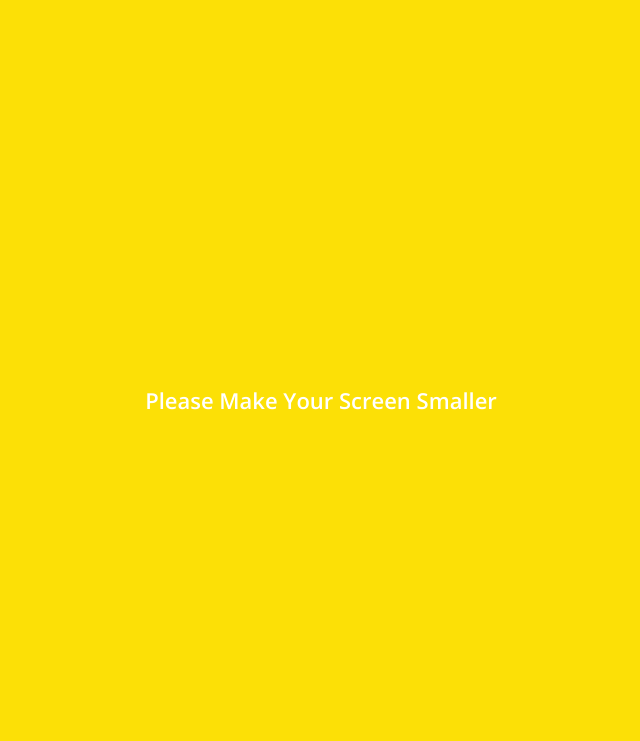
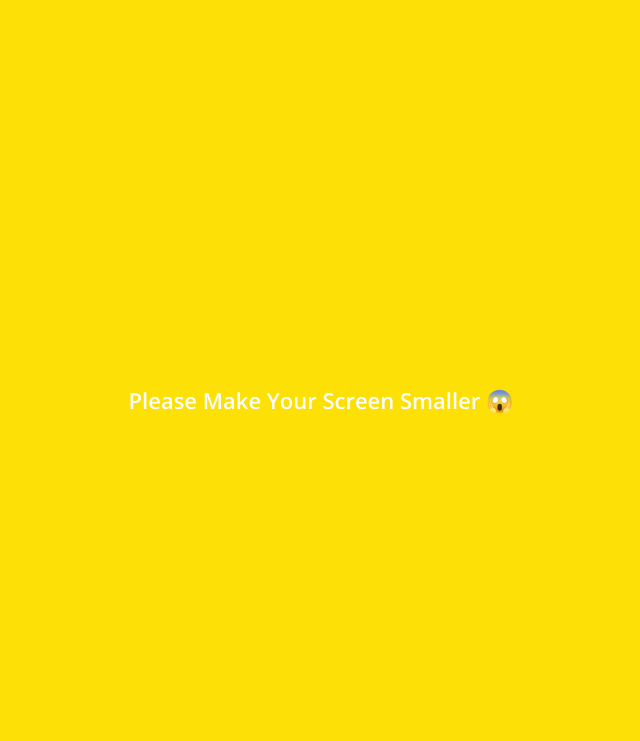
Before and after one commit to osyadh/kakao-clone-2.0, a plain HTML site: page chat.html in a window 1280 px wide. Shown: the top 741 px of the page, without its empty margins (319-959 px from the left). Drawn offline with nearby package versions, Linux system fonts and the light colour scheme.

Commit message:
added emoji
😱

```diff
--- a/chat.html
+++ b/chat.html
@@ -94,7 +94,7 @@
       </div>
     </div>
     <div class="bigScreen">
-      <span class="bigScreen__text">Please Make Your Screen Smaller</span>
+      <span class="bigScreen__text">Please Make Your Screen Smaller 😱</span>
     </div>
   </body>
 </html>
```
Also changed, not shown: find.html (+1 -1 lines), friends.html (+1 -1 lines), index.html (+1 -1 lines), more.html (+1 -1 lines), settings.html (+1 -1 lines).
